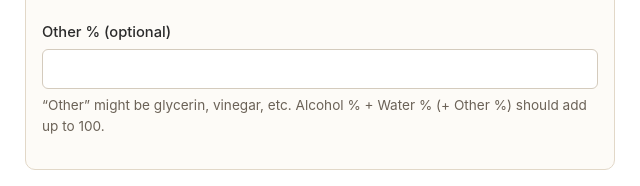
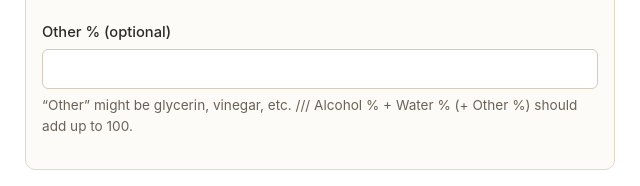
Before and after one commit to terrasylvaschool/percolation-calc, a plain HTML site: page index.html in a window 1280 px wide. Shown: the part 970-1156 px from the top of the page, 320-960 px from the left. Drawn offline with Linux system fonts and the light colour scheme.

Commit message:
Update index.html

```diff
--- a/index.html
+++ b/index.html
@@ -278,7 +278,7 @@
           </div>
         </div>
         <p class="note">
-          “Other” might be glycerin, vinegar, etc. Alcohol % + Water % (+ Other %) should add up to 100.
+          “Other” might be glycerin, vinegar, etc. /// Alcohol % + Water % (+ Other %) should add up to 100.
         </p>
       </div>
 
```
